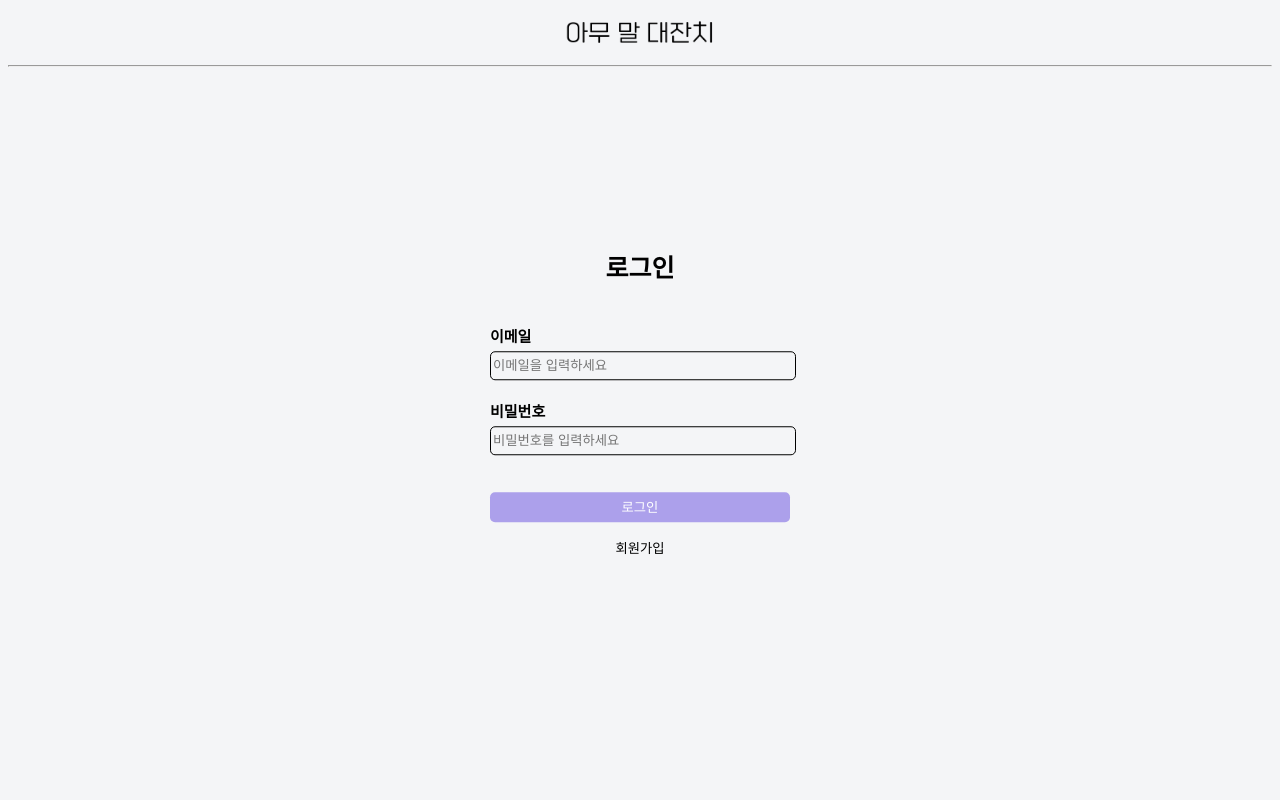
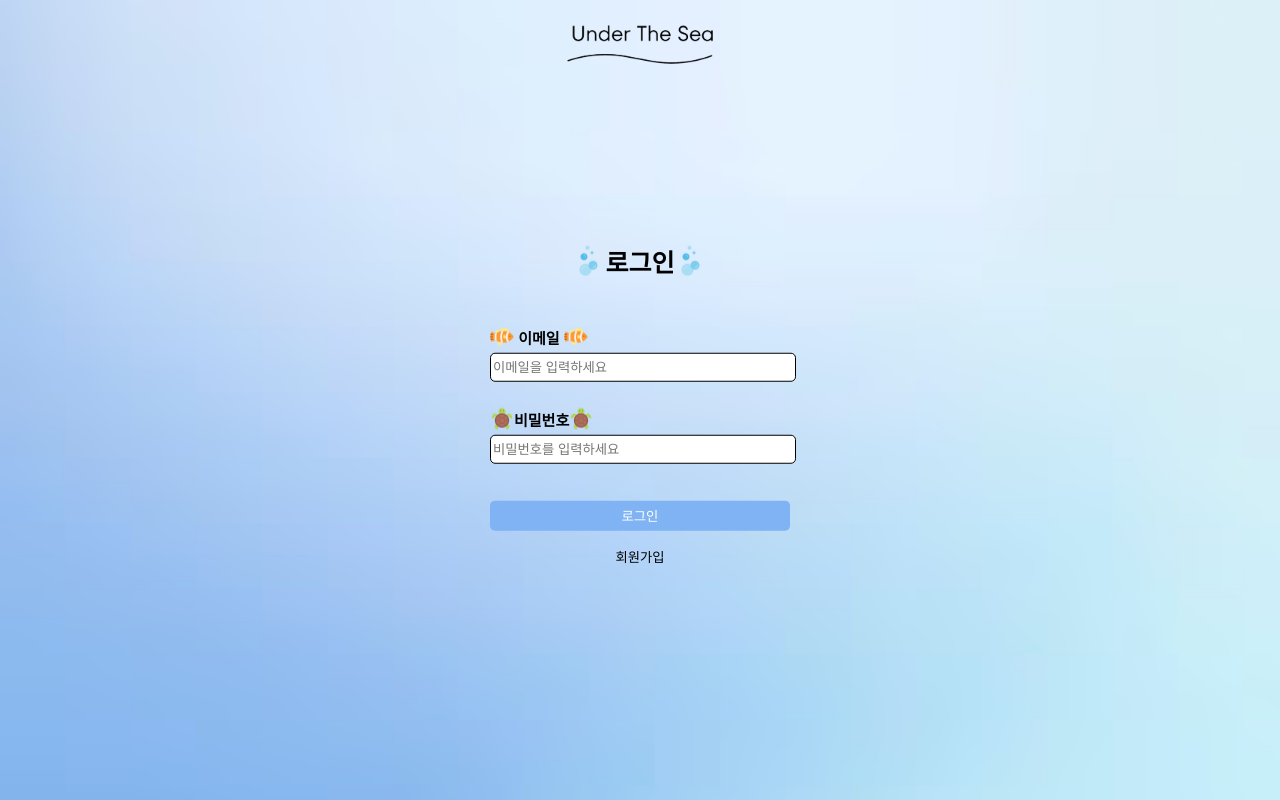
Before and after one commit to 100-hours-a-week/5-ariel-express-all, a website: page public/html/sign-in.html in a window 1280 px wide. Drawn offline with Linux system fonts and the light colour scheme.

Commit message:
[Change CSS] sign-in page

```diff
--- a/backend/model/db.js
+++ b/backend/model/db.js
@@ -3,9 +3,9 @@ import mysql from 'mysql2/promise';
 // MySQL 데이터베이스 연결 설정
 const db = mysql.createPool({
     host: 'localhost',
-    user: 'yeji',       // MySQL 사용자 이름
-    password: 'yj991010*', // MySQL 사용자 비밀번호
-    database: 'kcs_community', // 사용할 데이터베이스 이름
+    user: 'yeji',
+    password: 'yj991010*',
+    database: 'kcs_community',
     waitForConnections: true,
     connectionLimit: 10,
     queueLimit: 0
--- a/public/css/sign-in.css
+++ b/public/css/sign-in.css
@@ -1,11 +1,18 @@
 body {
     justify-content: center;
     font-family: "Noto Sans KR", sans-serif;
-    background-color: #F4F5F7;
+    /* background-color: #CEE3F6; */
+    background-image: url('../assets/images/blue_background.avif');
+    background-size: cover;
 }
 
 header {
     display: flex;
+}
+
+.icons {
+    position: relative;
+    top: 5px;
 }
 
 .title-image {
@@ -48,10 +55,14 @@ input[type="text"], input[type="password"] {
     margin-top: 20px;
 }
 
+#emailInput, #passwordInput {
+    background-color: white;
+}
+
 #loginButton {
     width: 100%;
     color: white;
-    background-color: #ACA0EB;
+    background-color: #7fb3f3;
     height: 30px;
     border: none;
     /* 테두리 제거 */
--- a/public/html/sign-in.html
+++ b/public/html/sign-in.html
@@ -11,16 +11,15 @@
 
 <body>
     <header class="title">
-        <img src="/assets/images/title.png" class="title-image" alt="title-image">
+        <img src="/assets/images/title-test.png" class="title-image" alt="title-image">
     </header>
-    <hr>
     <section class="login-form">
-        <h1 class="title-login">로그인</h1>
+        <h1 class="title-login"><img src="/assets/images/bubbles.png" class="icons" alt="img-bubbles">로그인<img src="/assets/images/bubbles.png" class="icons" alt="img-bubbles"></h1>
         <form id="loginForm" action="/login" method="post">
-            <p class="input-titles"><b>이메일</b>
+            <p class="input-titles"><img src="/assets/images/fish.png" class="icons" alt="img-fish"><b> 이메일 </b><img src="/assets/images/fish.png" class="icons" alt="img-fish">
                 <input id="emailInput" type="text" class="input-text" placeholder="이메일을 입력하세요" name="email">
             </p>
-            <p class="input-titles"><b>비밀번호</b>
+            <p class="input-titles"><img src="/assets/images/turtle.png" class="icons" alt="img-turtle"><b>비밀번호</b><img src="/assets/images/turtle.png" class="icons" alt="img-turtle">
                 <input id="passwordInput" type="password" class="input-text" placeholder="비밀번호를 입력하세요" name="password">
                 <small id="helperText" class="helper-text">* helper text</small>
                 <button id="loginButton" type="submit" disabled>로그인</button>
--- a/public/js/sign-in.js
+++ b/public/js/sign-in.js
@@ -10,12 +10,12 @@ const checkInputs = () => {
     const password = passwordInput.value.trim();
 
     if (validation(email, password) === '') {
-        loginButton.style.backgroundColor = "#7F6AEE";
+        loginButton.style.backgroundColor = "#4e9af7";
         document.getElementById('loginButton').disabled = false;
         helperText.style.visibility = 'hidden';
     }
     else {
-        loginButton.style.backgroundColor = "#ACA0EB";
+        loginButton.style.backgroundColor = "#7fb3f3";
         document.getElementById('loginButton').disabled = true;
         str = "* " + validation(email, password);
         helperText.textContent = str;
```
Also changed, not shown: backend/controller/userController.js (+0 -41 lines), public/assets/images/blue_background.avif (added), public/assets/images/bubbles.png (added), public/assets/images/fish.png (added), public/assets/images/title-test.png (added), public/assets/images/turtle.png (added).
